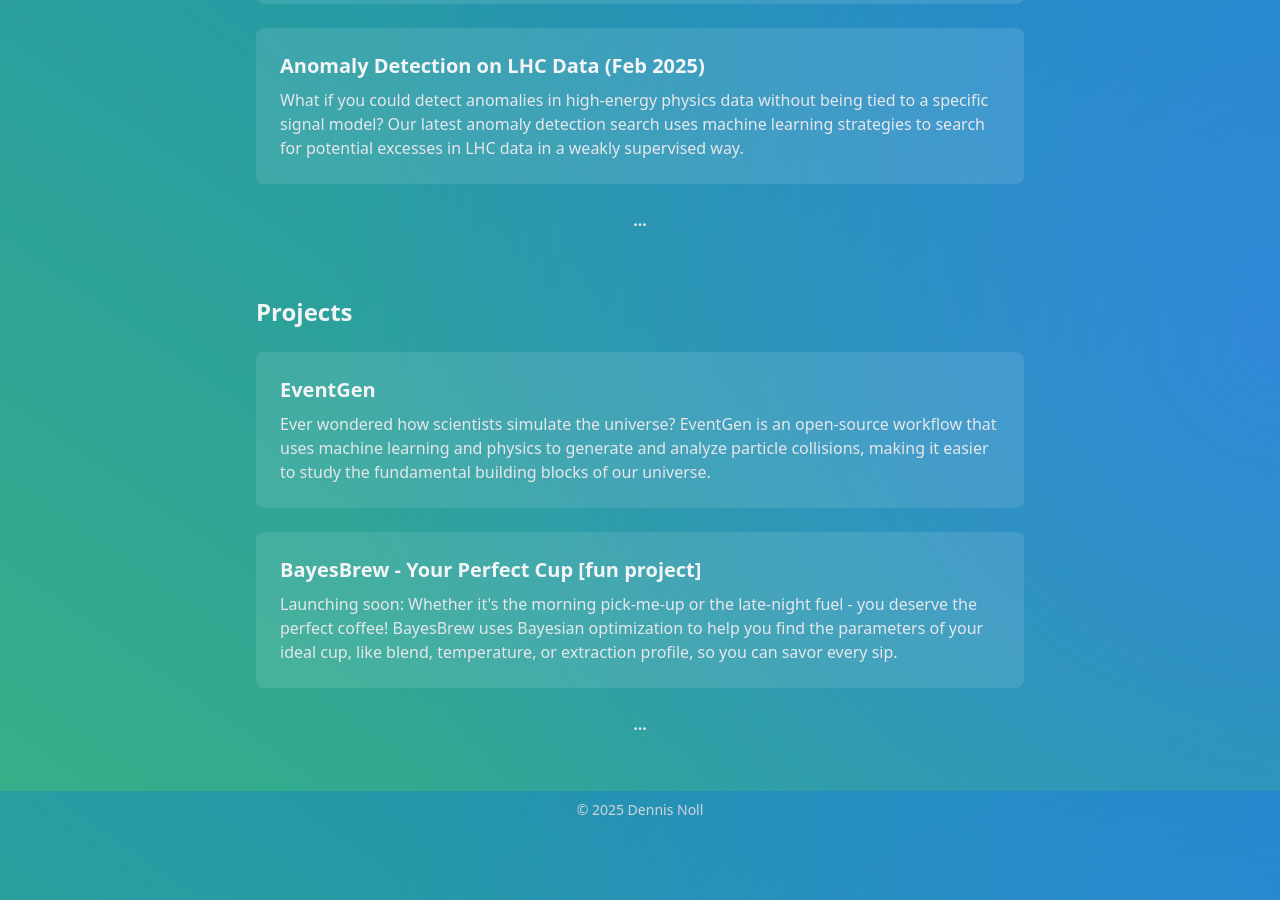
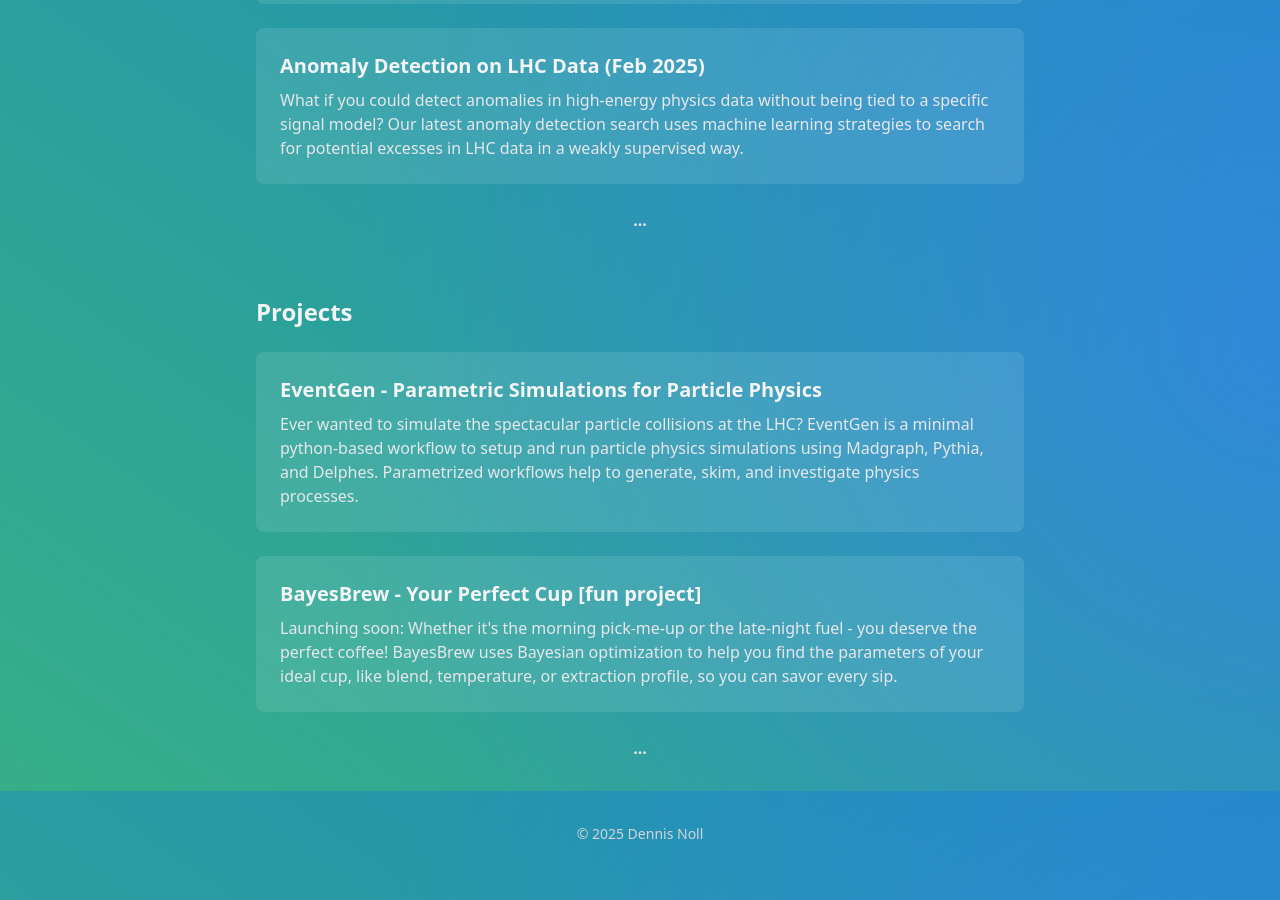
Before and after one commit to Nollde/nollde.github.io, a Jekyll site: the page index.html, which Jekyll copies as it is, in a window 1280 px wide and 900 px high, scrolled down 1009 px. Built offline with Jekyll 4.4.1, drawn with Linux system fonts in a browser that asks for light colours; nearby versions of some CDN libraries.

Commit message:
[dev] eventgen rewrite

```diff
--- a/index.html
+++ b/index.html
@@ -83,8 +83,8 @@
         <div class="space-y-6">
             <a href="https://github.com/hep-lbdl/EventGen/"
                 class="block bg-white bg-opacity-10 p-6 rounded-lg hover:bg-opacity-20">
-                <h3 class="text-xl font-bold mb-2">EventGen</h3>
-                <p class="text-gray-200">Ever wondered how scientists simulate the universe? EventGen is an open-source workflow that uses machine learning and physics to generate and analyze particle collisions, making it easier to study the fundamental building blocks of our universe.</p>
+                <h3 class="text-xl font-bold mb-2">EventGen - Parametric Simulations for Particle Physics</h3>
+                <p class="text-gray-200">Ever wanted to simulate the spectacular particle collisions at the LHC? EventGen is a minimal python-based workflow to setup and run particle physics simulations using Madgraph, Pythia, and Delphes. Parametrized workflows help to generate, skim, and investigate physics processes.</p>
             </a>
             <div class="block bg-white bg-opacity-10 p-6 rounded-lg hover:bg-opacity-20">
                 <h3 class="text-xl font-bold mb-2">BayesBrew - Your Perfect Cup [fun project]</h3>
```
